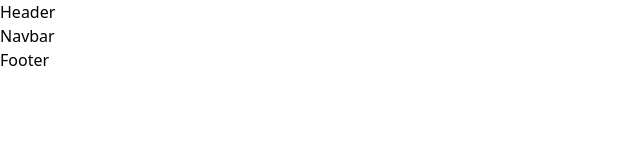
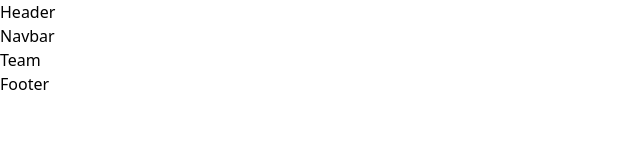
Before and after one commit to iamanimeshshukl/biochem, a React (Vite) app: page / in a window 1280 px wide. Shown: the top 160 px of the page, without its empty margins (0-640 px from the left). Built offline with nearby package versions, Linux system fonts and the light colour scheme.

Commit message:
jai shree ram

```diff
--- a/src/App.jsx
+++ b/src/App.jsx
@@ -2,12 +2,13 @@ import React from 'react'
 import Header from './Components/Header'
 import Navbar from './Components/Navbar'
 import Footer from './Components/Footer'
-
+import Team from './Components/Team'
 const App = () => {
   return (
     <div>
       <Header />
       <Navbar />
+      <Team />
       <Footer/>
     </div>
   )
--- /dev/null
+++ b/src/Components/Team.jsx
@@ -0,0 +1,11 @@
+import React from 'react'
+
+const Team = () => {
+  return (
+    <div>
+      Team
+    </div>
+  )
+}
+
+export default Team
```
